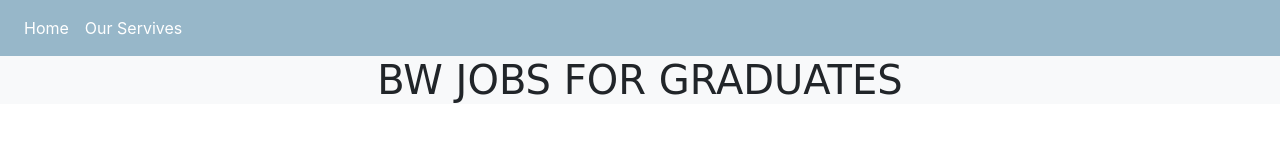
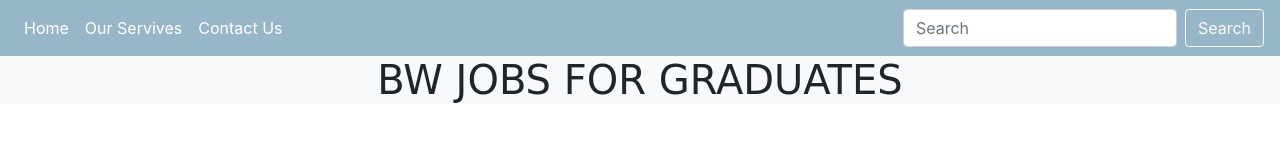
Before and after one commit to Developers-Circle-Gaborone/bwjobsforgraduates, a website: page index.html in a window 1280 px wide. Drawn offline with nearby package versions, Linux system fonts and the light colour scheme.

Commit message:
Search form in navbar

```diff
--- a/index.html
+++ b/index.html
@@ -23,6 +23,14 @@
           <li class="nav-item active">
             <a class="nav-link" href="#">Our Servives </span></a>
           </li>
+          <li class="nav-item active">
+            <a class="nav-link" href="#">Contact Us</span></a>
+          </li>
+        </ul>
+        <form class="form-inline ml-auto">
+              <input type="text" class="form-control mr-sm-2" placeholder="Search">
+              <button type="submit" class="btn btn-outline-light">Search</button>
+        </form>
 </nav>
 
 <header>
```
